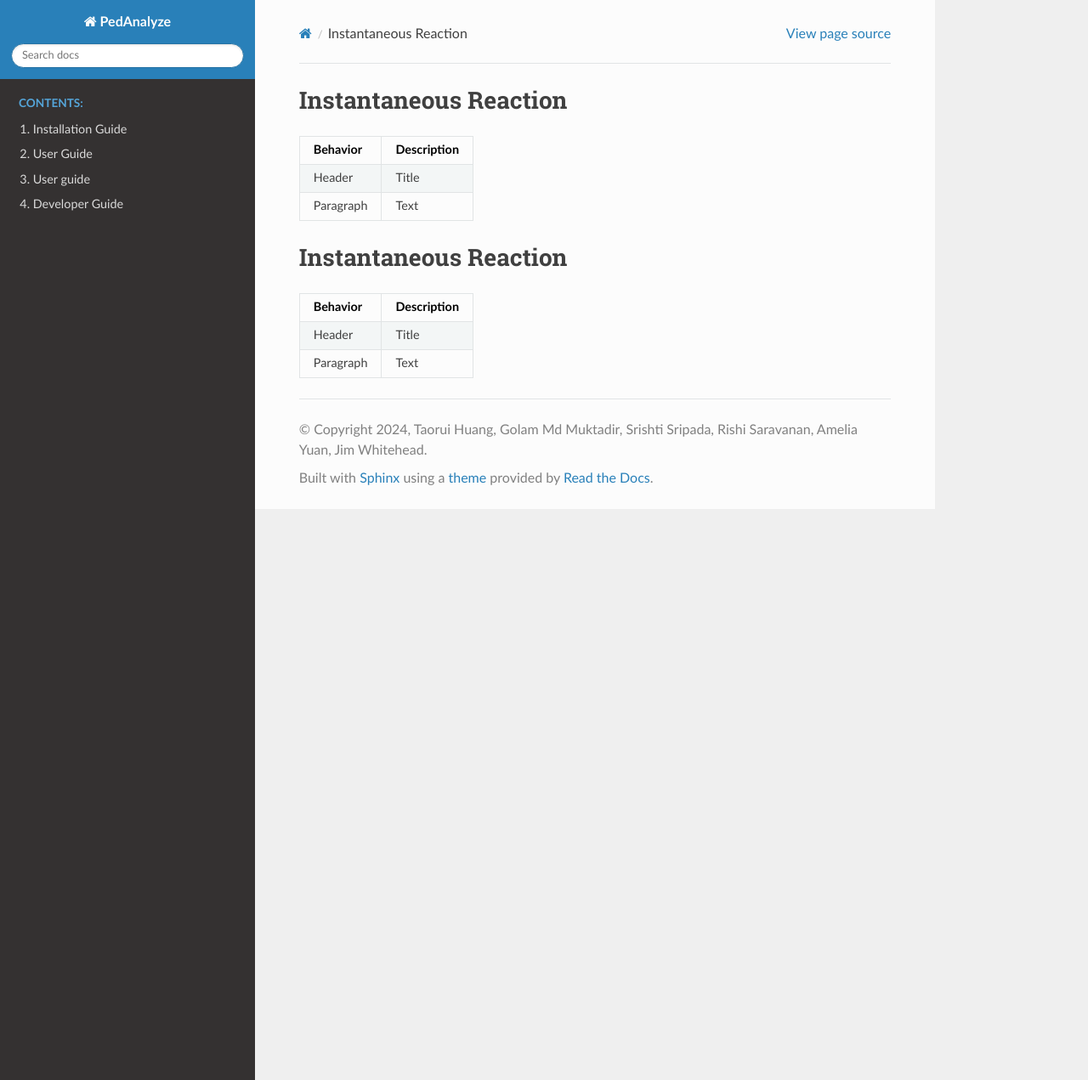
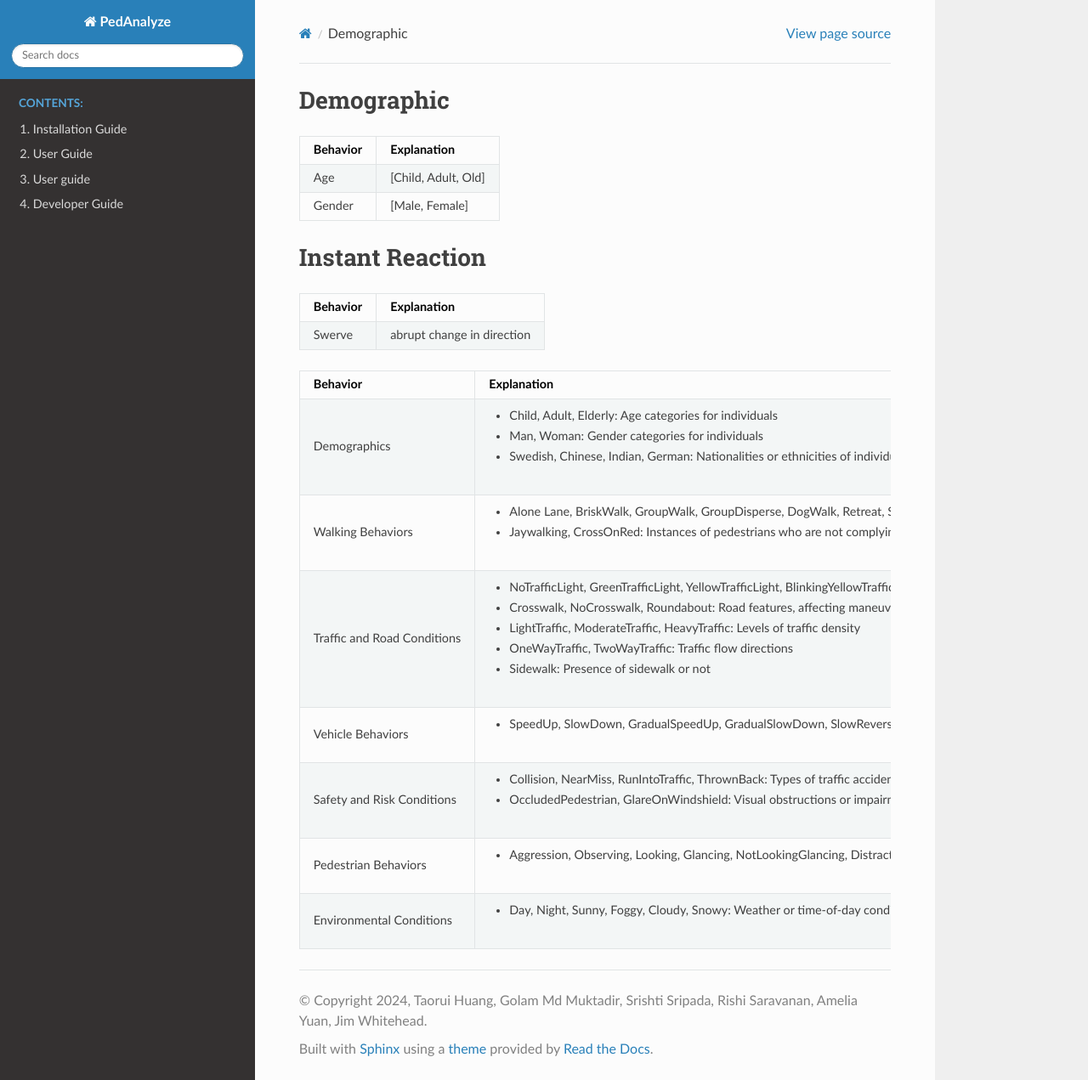
Before and after one commit to AugmentedDesignLab/ped-behavior-annotator, a Sphinx documentation site: the page built from docs/source/Pedestrian-behavior-tags.md, in a window 1280 px wide and 1271 px high. Shown: the whole window at 85% size. Built offline with Sphinx 7.4.7 and the Read the Docs theme 2.0.0, drawn with Linux system fonts in a browser that asks for light colours; pages that are not in the unit, such as notebooks, are missing from menus.

Commit message:
updated tags

```diff
--- a/docs/source/Pedestrian-behavior-tags.md
+++ b/docs/source/Pedestrian-behavior-tags.md
@@ -1,15 +1,25 @@
-# Instantaneous Reaction
 
 
-| Behavior | Description |
+# Demographic
+
+| Behavior | Explanation |
 | ----------- | ----------- |
-| Header | Title |
-| Paragraph | Text |
-
-# Instantaneous Reaction
+| Age | [Child, Adult, Old] |
+| Gender | [Male, Female] |
 
 
-| Behavior | Description |
+# Instant Reaction
+| Behavior | Explanation |
 | ----------- | ----------- |
-| Header | Title |
-| Paragraph | Text |
+| Swerve | abrupt change in direction |
+
+
+| Behavior | Explanation |
+| ----------- | ----------- |
+| Demographics | <ul><li>Child, Adult, Elderly: Age categories for individuals</li><li>Man, Woman: Gender categories for individuals</li><li>Swedish, Chinese, Indian, German: Nationalities or ethnicities of individuals</li></ul> |
+| Walking Behaviors | <ul><li>Alone Lane, BriskWalk, GroupWalk, GroupDisperse, DogWalk, Retreat, SpeedUp, SlowDown, Wander, PauseStart: Types of walking patterns or styles, such as walking alone, in a brisk manner, in a group, with a dog, retreating, speeding up, slowing down, etc</li><li>Jaywalking, CrossOnRed: Instances of pedestrians who are not complying with regulations, such as crossing roads against traffic signals</li></ul> |
+| Traffic and Road Conditions | <ul><li>NoTrafficLight, GreenTrafficLight, YellowTrafficLight, BlinkingYellowTrafficLight, RedTrafficLight, StopSign: Types of road signs or traffic light states</li><li>Crosswalk, NoCrosswalk, Roundabout: Road features, affecting maneuverability</li><li>LightTraffic, ModerateTraffic, HeavyTraffic: Levels of traffic density</li><li>OneWayTraffic, TwoWayTraffic: Traffic flow directions</li><li>Sidewalk: Presence of sidewalk or not</li></ul> |
+| Vehicle Behaviors | <ul><li>SpeedUp, SlowDown, GradualSpeedUp, GradualSlowDown, SlowReverse, QuickReverse, LaneChange, Speeding, Halt, InducedCollision, RunStop, Swerve, MakeGo: Vehicle maneuvers or actions, such as speeding up, slowing down, reversing, changing lanes, stopping suddenly</li></ul> |
+| Safety and Risk Conditions | <ul><li>Collision, NearMiss, RunIntoTraffic, ThrownBack: Types of traffic accidents or near accidents</li><li>OccludedPedestrian, GlareOnWindshield: Visual obstructions or impairments for drivers</li></ul> |
+| Pedestrian Behaviors | <ul><li>Aggression, Observing, Looking, Glancing, NotLookingGlancing, Distracted, Agitated, Cautious, Indecisive, Cross, NotCross, NotSureCross: Behavioral states or actions of pedestrians, such as showing aggression, observing surroundings, being distracted, deciding whether or not to cross the street</li></ul> |
+| Environmental Conditions | <ul><li>Day, Night, Sunny, Foggy, Cloudy, Snowy: Weather or time-of-day conditions affecting visibility and road conditions</li></ul> |
```
Also changed, not shown: docs/source/vehicle-tags.md (added).
